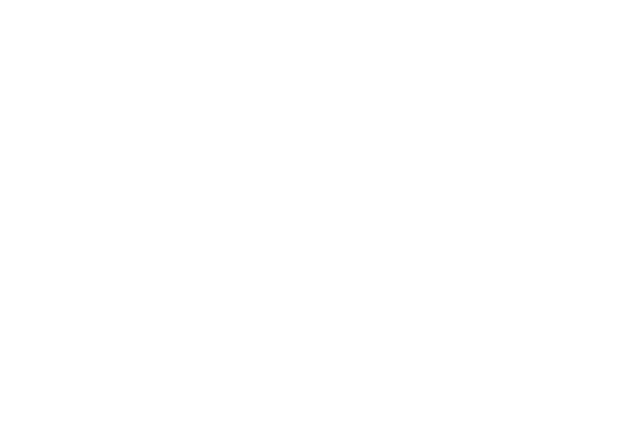
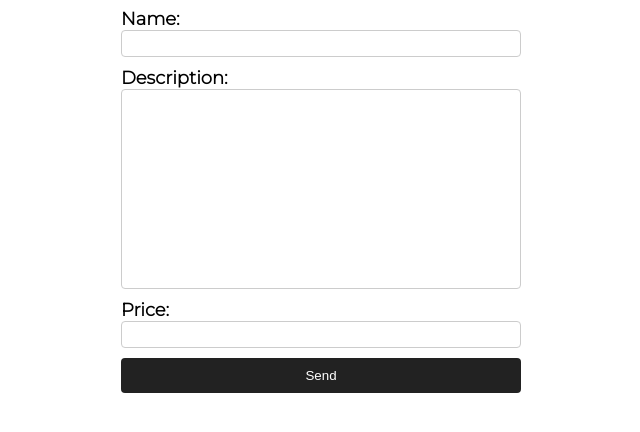
Before and after one commit to poravoz/admin-panel, a website: page src/front-end/edit/edit.html in a window 1280 px wide. Shown: the whole page, without its empty margins (319-959 px from the left). Drawn offline with Linux system fonts and the light colour scheme.

Commit message:
13.10.2023

```diff
--- a/src/front-end/css/edit.style.css
+++ b/src/front-end/css/edit.style.css
@@ -0,0 +1,51 @@
+body {
+    font-family: 'Montserrat', sans-serif;
+    font-size: 18px;
+    font-weight: bold;
+}
+
+.form-container {
+    max-width: 400px;
+    margin: 0 auto;
+}
+
+.form-group {
+    margin-bottom: 10px;
+}
+
+.form-group label,
+.form-group textarea,
+.form-group input {
+    display: block;
+    width: 100%;
+    box-sizing: border-box;
+}
+
+.form-group textarea {
+    height: 200px;
+}
+
+.form-group input[type="text"],
+.form-group textarea {
+    padding: 5px;
+    border: 1px solid #ccc;
+    border-radius: 4px;
+    resize: none;
+}
+
+.form-group input[type="submit"] {
+    background-color: #222;
+    color: white;
+    padding: 10px 20px;
+    border: none;
+    border-radius: 4px;
+    cursor: pointer;
+}
+
+.form-group input[type="submit"]:hover {
+    opacity: 0.9;
+}
+
+.form-group input[type="submit"]:active {
+    opacity: 0.95;
+}
--- a/src/front-end/edit/edit.html
+++ b/src/front-end/edit/edit.html
@@ -4,6 +4,10 @@
     <meta charset="UTF-8">
     <meta http-equiv="X-UA-Compatible" content="IE=edge">
     <meta name="viewport" content="width=device-width, initial-scale=1.0">
+
+    <link rel="preconnect" href="https://fonts.googleapis.com">
+    <link rel="preconnect" href="https://fonts.gstatic.com" crossorigin>
+    <link href="https://fonts.googleapis.com/css2?family=Montserrat:wght@100;300&display=swap" rel="stylesheet">
 
     <link rel="shortcut icon" href="../images/logo.png">
     <link rel="stylesheet" href="../css/edit.style.css">
@@ -12,5 +16,26 @@
 </head>
 <body>
 
+    <form class="form-container">
+        <div class="form-group">
+            <label for="name">Name:</label>
+            <input type="text" id="name" name="name" class="form-control">
+        </div>
+
+        <div class="form-group">
+            <label for="description">Description:</label>
+            <textarea id="description" name="description" class="form-control"></textarea>
+        </div>
+
+        <div class="form-group">
+            <label for="price">Price:</label>
+            <input type="text" id="price" name="price" class="form-control">
+        </div>
+
+        <div class="form-group">
+            <input type="submit" value="Send" class="btn-submit">
+        </div>
+    </form>
+
 </body>
 </html>
```
